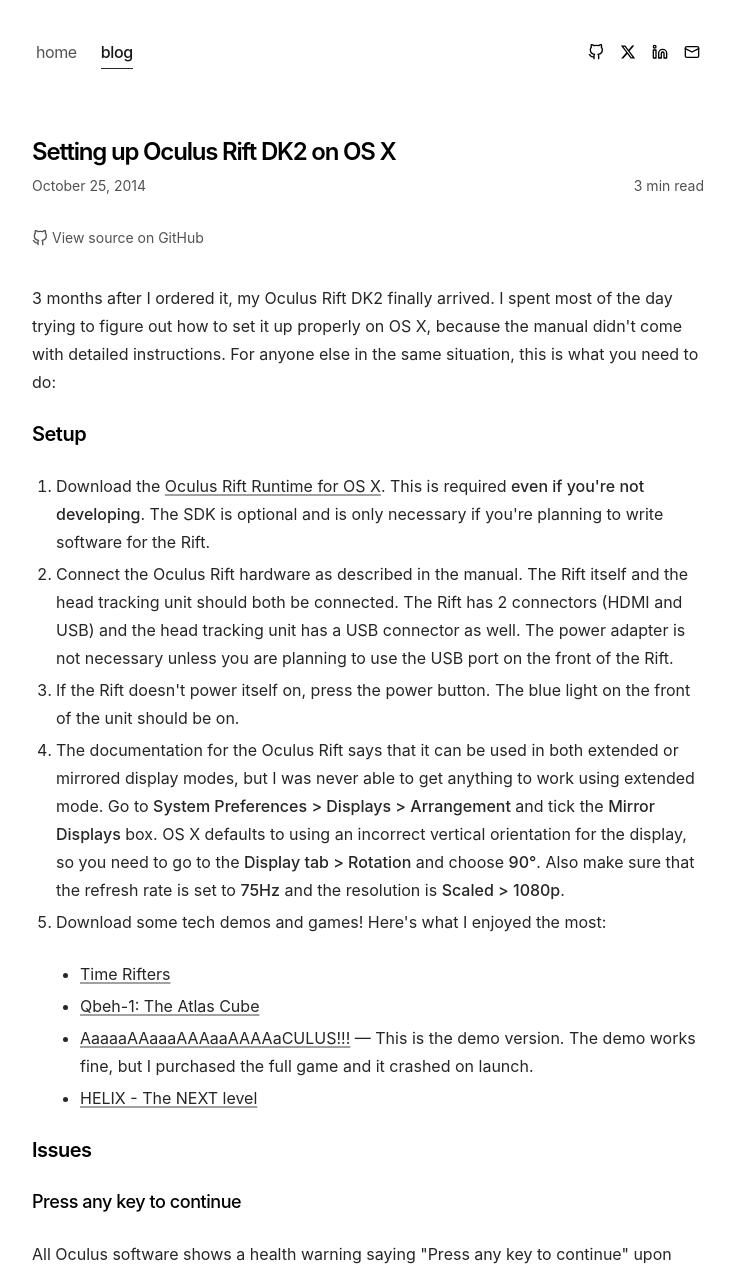
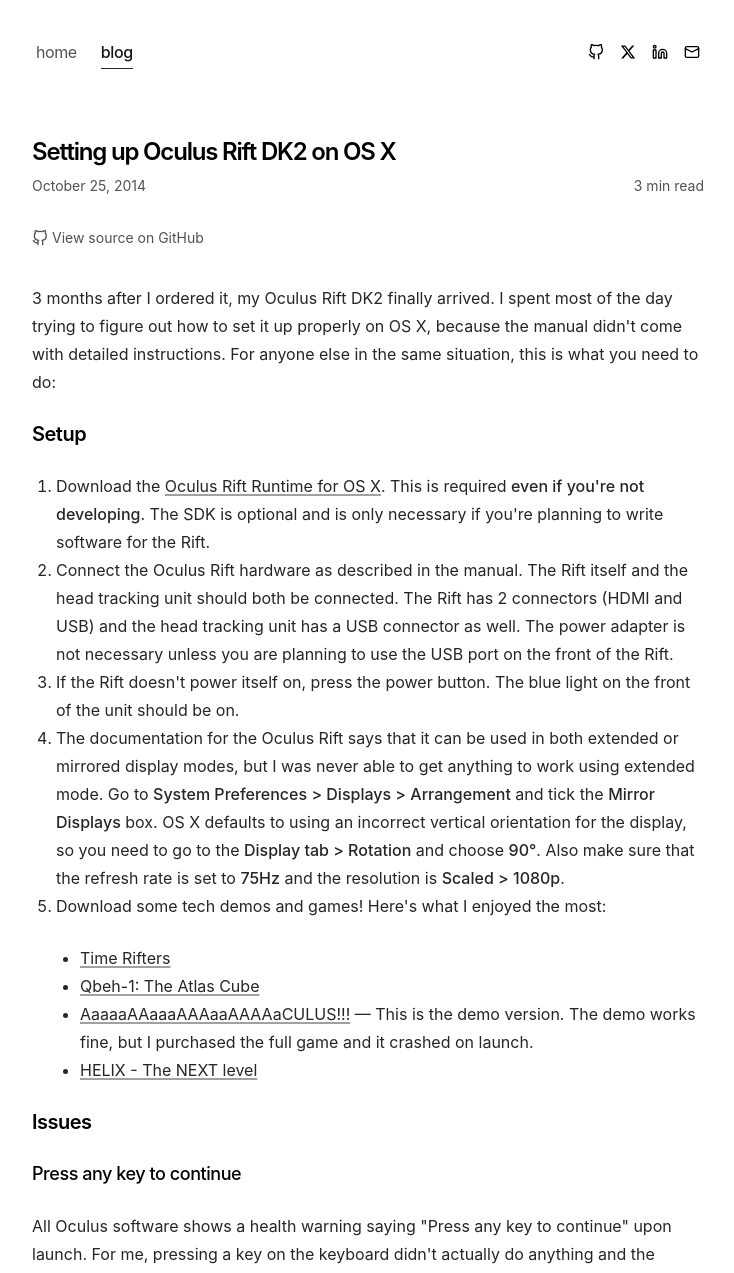
Before and after one commit to indragiek/indragie.com, a Next.js app: page /blog/setting-up-oculus-rift-dk2-on-os-x in a window 1280 px wide. Shown: the top 1273 px of the page, without its empty margins (272-1006 px from the left). Built offline with nearby package versions, Linux system fonts and the light colour scheme.

Commit message:
Reduce vertical spacing between list items

```diff
--- a/app/global.css
+++ b/app/global.css
@@ -109,11 +109,11 @@
 }
 
 .prose ul {
-  @apply list-disc pl-6 my-6 space-y-1;
+  @apply list-disc pl-6 my-6 space-y-0;
 }
 
 .prose ol {
-  @apply list-decimal pl-6 my-6 space-y-1;
+  @apply list-decimal pl-6 my-6 space-y-0;
 }
 
 .prose li {
```
